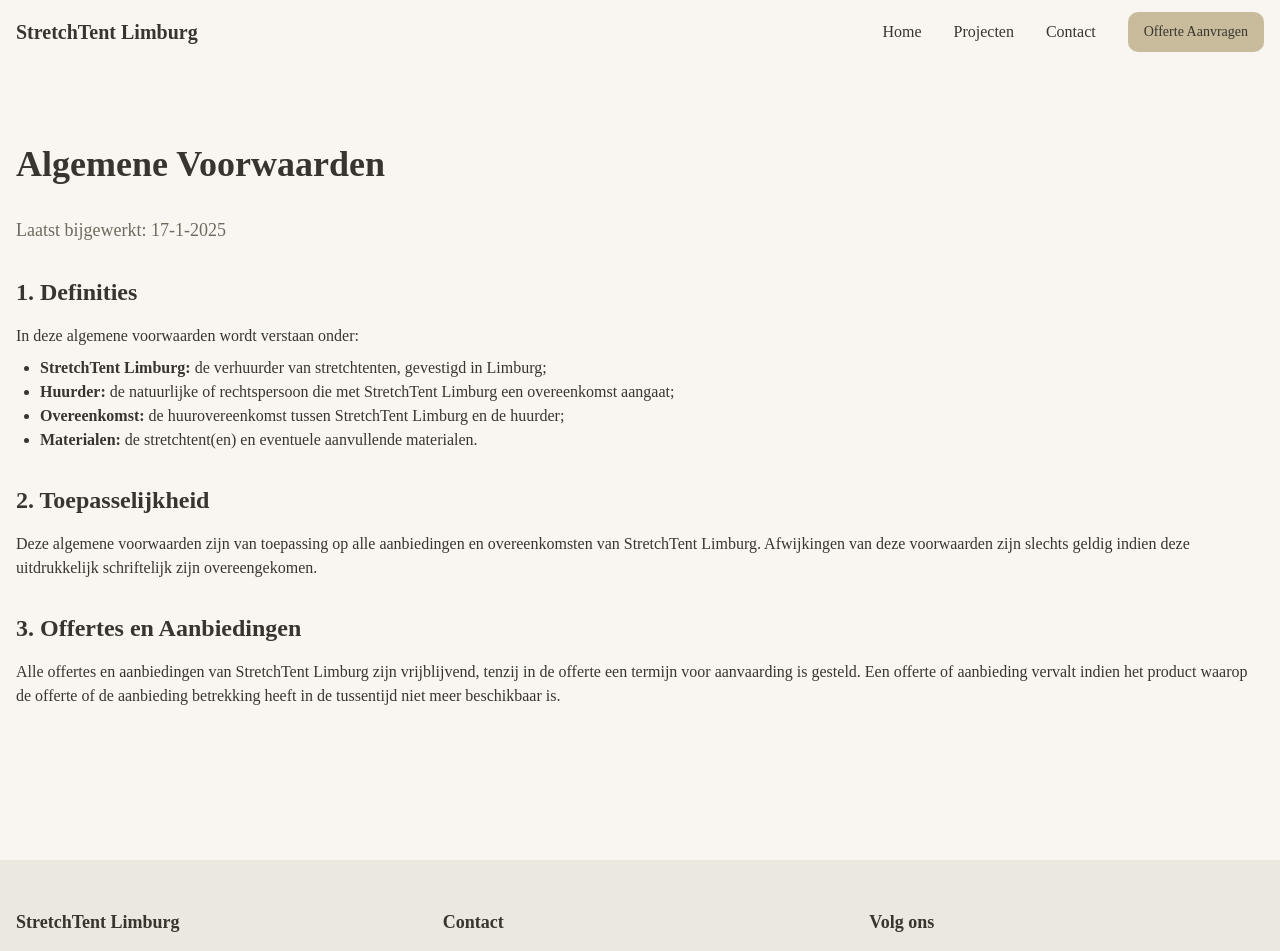
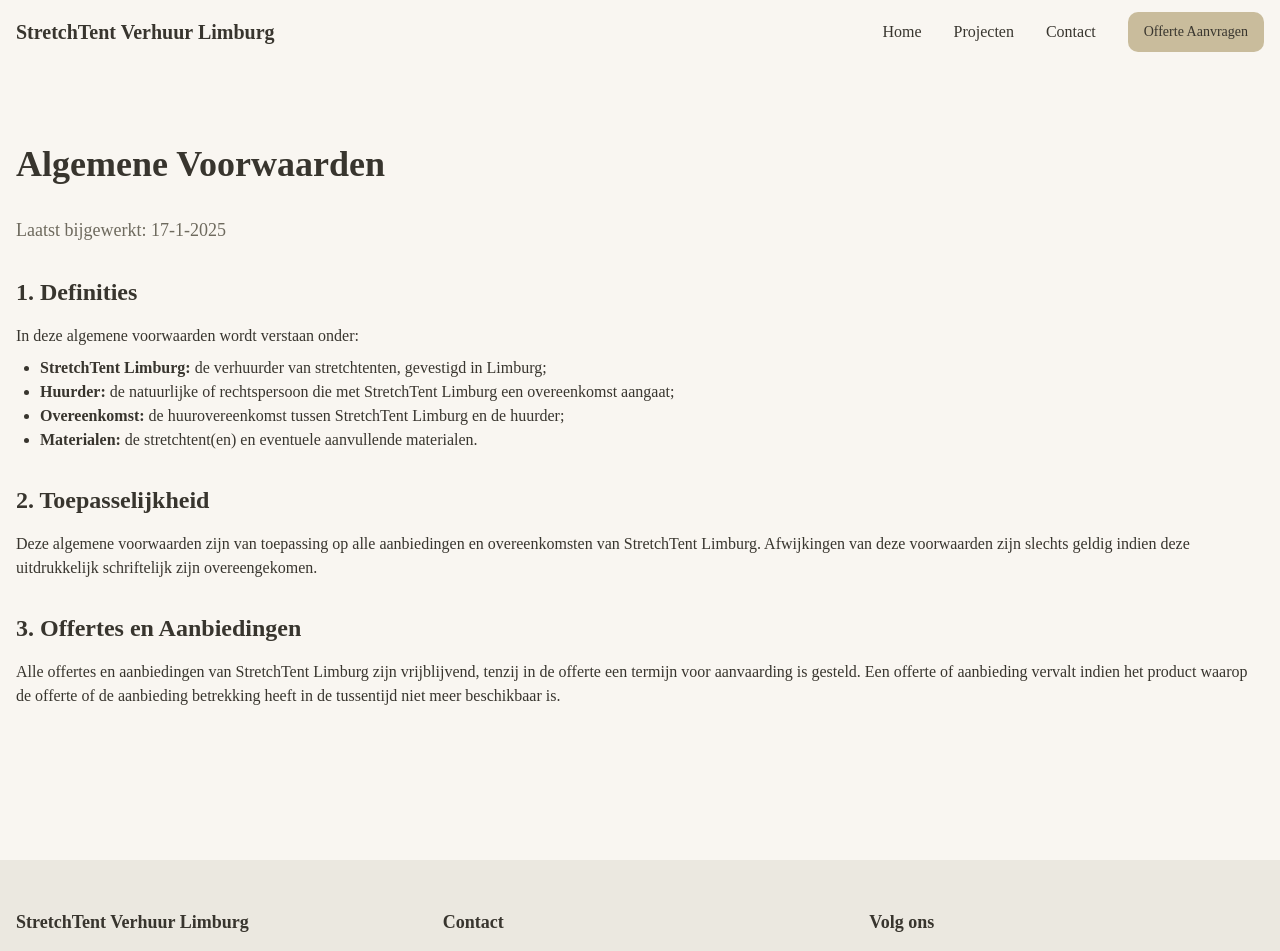
Before and after one commit to DevCompassDirectory/stretchtent-verhuur-limburg, a React (Vite) app: page /algemene-voorwaarden in a window 1280 px wide. Shown: the top 951 px of the page. Built offline with nearby package versions, Linux system fonts and the light colour scheme.

Commit message:
Update brand name to StretchTent Verhuur Limburg
Changed all instances of the brand name to "StretchTent Verhuur Limburg" throughout the codebase to ensure consistency in branding.
[skip gpt_engineer]

```diff
--- a/src/components/Footer.tsx
+++ b/src/components/Footer.tsx
@@ -7,7 +7,7 @@ export const Footer = () => {
       <div className="container mx-auto px-4 py-12">
         <div className="grid grid-cols-1 md:grid-cols-3 gap-8">
           <div className="space-y-4">
-            <h3 className="text-lg font-semibold">StretchTent Limburg</h3>
+            <h3 className="text-lg font-semibold">StretchTent Verhuur Limburg</h3>
             <p className="text-muted-foreground">
               Specialist in het verhuren van stretchtenten voor al uw evenementen in Limburg en omstreken.
             </p>
--- a/src/components/Navbar.tsx
+++ b/src/components/Navbar.tsx
@@ -24,7 +24,7 @@ export const Navbar = () => {
       <div className="container mx-auto px-4">
         <div className="flex items-center justify-between h-16">
           <Link to="/" className="text-xl font-semibold">
-            StretchTent Limburg
+            StretchTent Verhuur Limburg
           </Link>
 
           {/* Desktop Navigation */}
```
